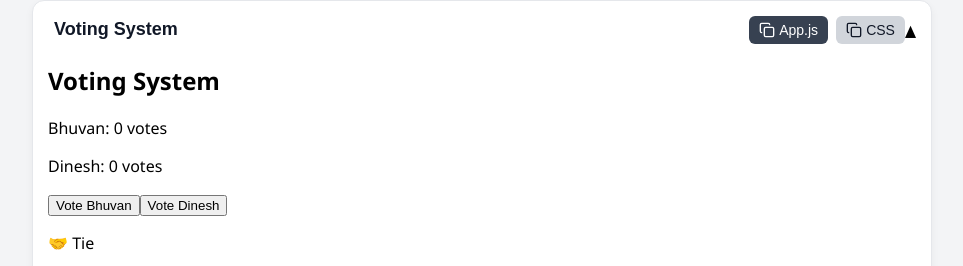
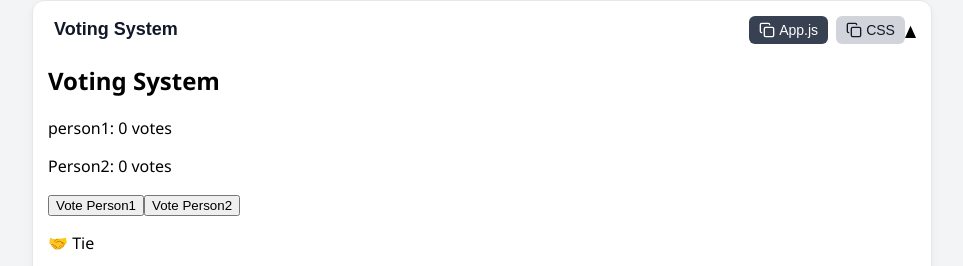
Before and after one commit to snagatushar/reactprograms, a React (Create React App) app: page / in a window 1280 px wide. Both pictures are taken after a click on the button "Voting System". Shown: the part 297-563 px from the top of the page, without its empty margins (158-1121 px from the left). Built offline with nearby package versions, Linux system fonts and the light colour scheme.

Commit message:
final upload

```diff
--- a/src/App.js
+++ b/src/App.js
@@ -140,9 +140,9 @@ function Calculator() {
 }
 
 const calculatorCode = `import React from "react";
-import "./Tushar.css";
+import "./App.css";
 
-function Tushar() {
+function App() {
   const [num1, setnum1] = React.useState("");
   const [num2, setnum2] = React.useState("");
   const [result, setresult] = React.useState(null);
@@ -187,7 +187,7 @@ function Tushar() {
   );
 }
 
-export default Tushar;
+export default App;
 `;
 const calculatorCss = `/* App.css - centered and simple */
 
@@ -247,11 +247,11 @@ function VotingSystem() {
   return (
     <div className="voting">
       <h2>Voting System</h2>
-      <p>Bhuvan: {votesA} votes</p>
-      <p>Dinesh: {votesB} votes</p>
-      <button onClick={() => setVotesA(votesA + 1)}>Vote Bhuvan</button>
-      <button onClick={() => setVotesB(votesB + 1)}>Vote Dinesh</button>
-      <p>{votesA > votesB ? "🏆 Bhuvan leading!" : votesB > votesA ? "🏆 Dinesh leading!" : "🤝 Tie"}</p>
+      <p>person1: {votesA} votes</p>
+      <p>Person2: {votesB} votes</p>
+      <button onClick={() => setVotesA(votesA + 1)}>Vote Person1</button>
+      <button onClick={() => setVotesB(votesB + 1)}>Vote Person2</button>
+      <p>{votesA > votesB ? "🏆 person1 leading!" : votesB > votesA ? "🏆 person2 leading!" : "🤝 Tie"}</p>
     </div>
   );
 }
@@ -268,17 +268,17 @@ function VotingSystem() {
     <div className="voting-container">
       <h1>Voting System</h1>
 
-      <h2>Bhuvan: {votesA} votes</h2>
-      <h2>Dinesh {votesB} votes</h2>
+      <h2>person1: {votesA} votes</h2>
+      <h2>person2 {votesB} votes</h2>
 
       <button onClick={() => setVotesA(votesA + 1)}>Vote for A</button>
       <button onClick={() => setVotesB(votesB + 1)}>Vote for B</button>
 
       <h3>
         {votesA > votesB
-          ? "🏆 Bhuvan is leading!"
+          ? "🏆 Person1 is leading!"
           : votesB > votesA
-          ? "🏆 Dinesh is leading!"
+          ? "🏆 Person2 is leading!"
           : "🤝 It's a tie!"}
       </h3>
     </div>
```
